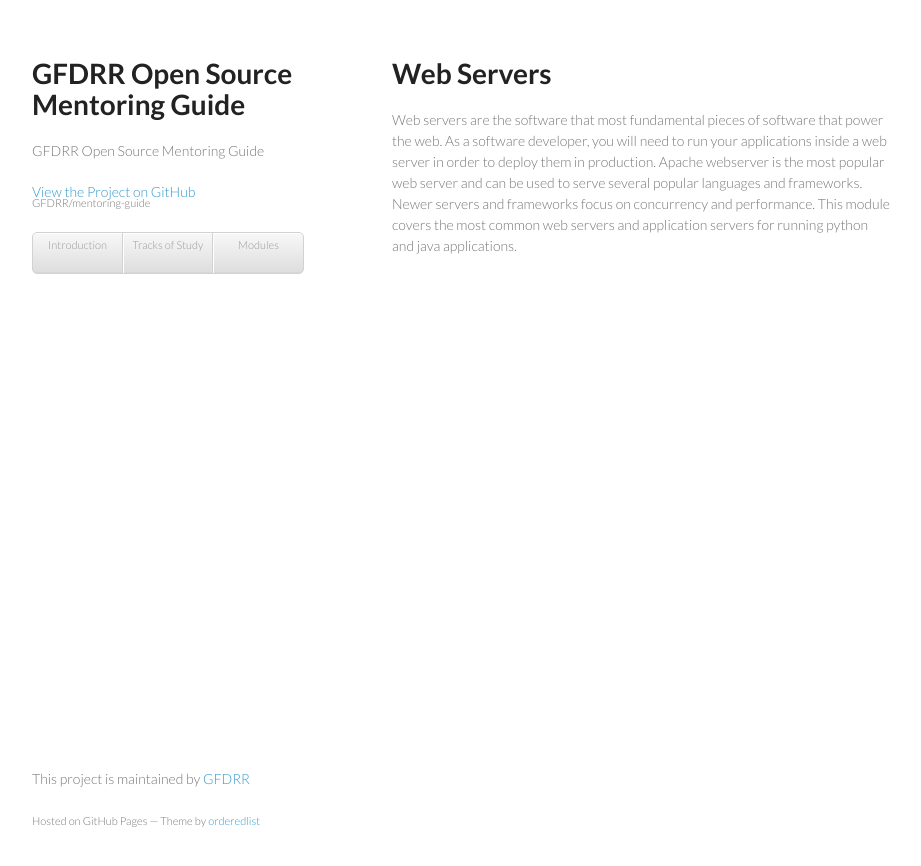
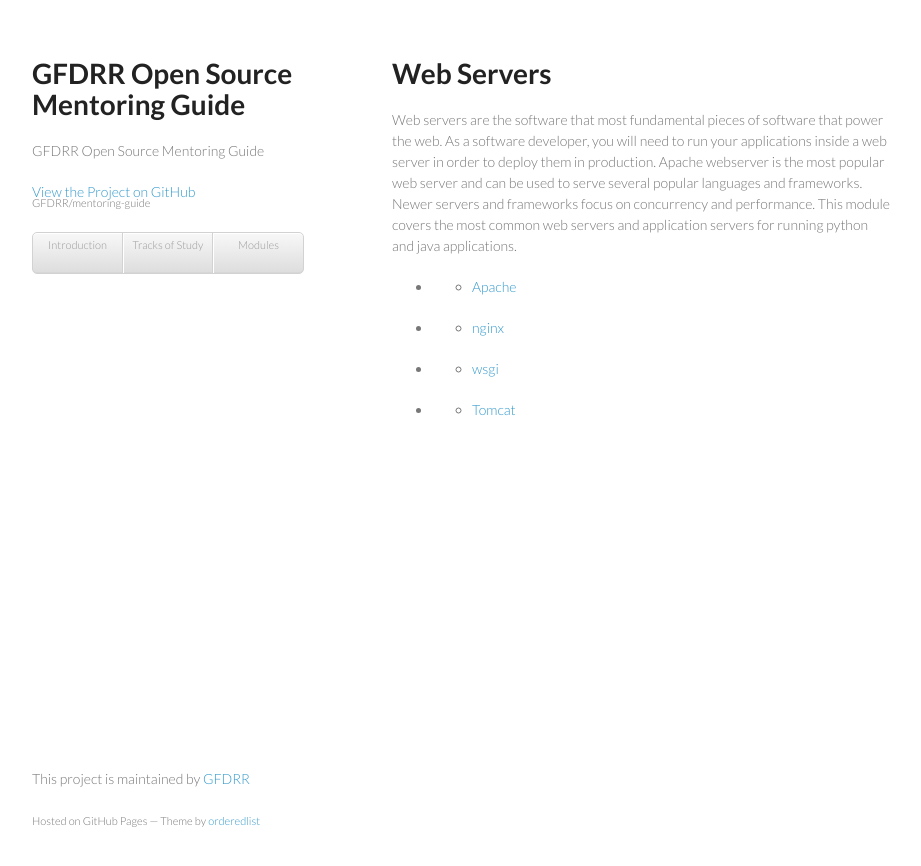
Before and after one commit to GFDRR/mentoring-guide, a Jekyll site: the page built from _modules/web_servers/index.md, in a window 1280 px wide. Shown: the top 866 px of the page, without its empty margins (178-1099 px from the left). Built offline with Jekyll 4.4.1, drawn with Linux system fonts in a browser that asks for light colours.

Commit message:
update web servers index

```diff
--- a/_modules/web_servers/index.md
+++ b/_modules/web_servers/index.md
@@ -8,3 +8,8 @@
 ===========
 
 Web servers are the software that most fundamental pieces of software that power the web. As a software developer, you will need to run your applications inside a web server in order to deploy them in production. Apache webserver is the most popular web server and can be used to serve several popular languages and frameworks. Newer servers and frameworks focus on concurrency and performance. This module covers the most common web servers and application servers for running python and java applications.
+
+* * <a href='{{ site.baseurl }}/modules/web_servers/apache.html'>Apache</a>
+* * <a href='{{ site.baseurl }}/modules/web_servers/nginx.html'>nginx</a>
+* * <a href='{{ site.baseurl }}/modules/web_servers/wsgi.html'>wsgi</a>
+* * <a href='{{ site.baseurl }}/modules/web_servers/tomcat.html'>Tomcat</a>
```
